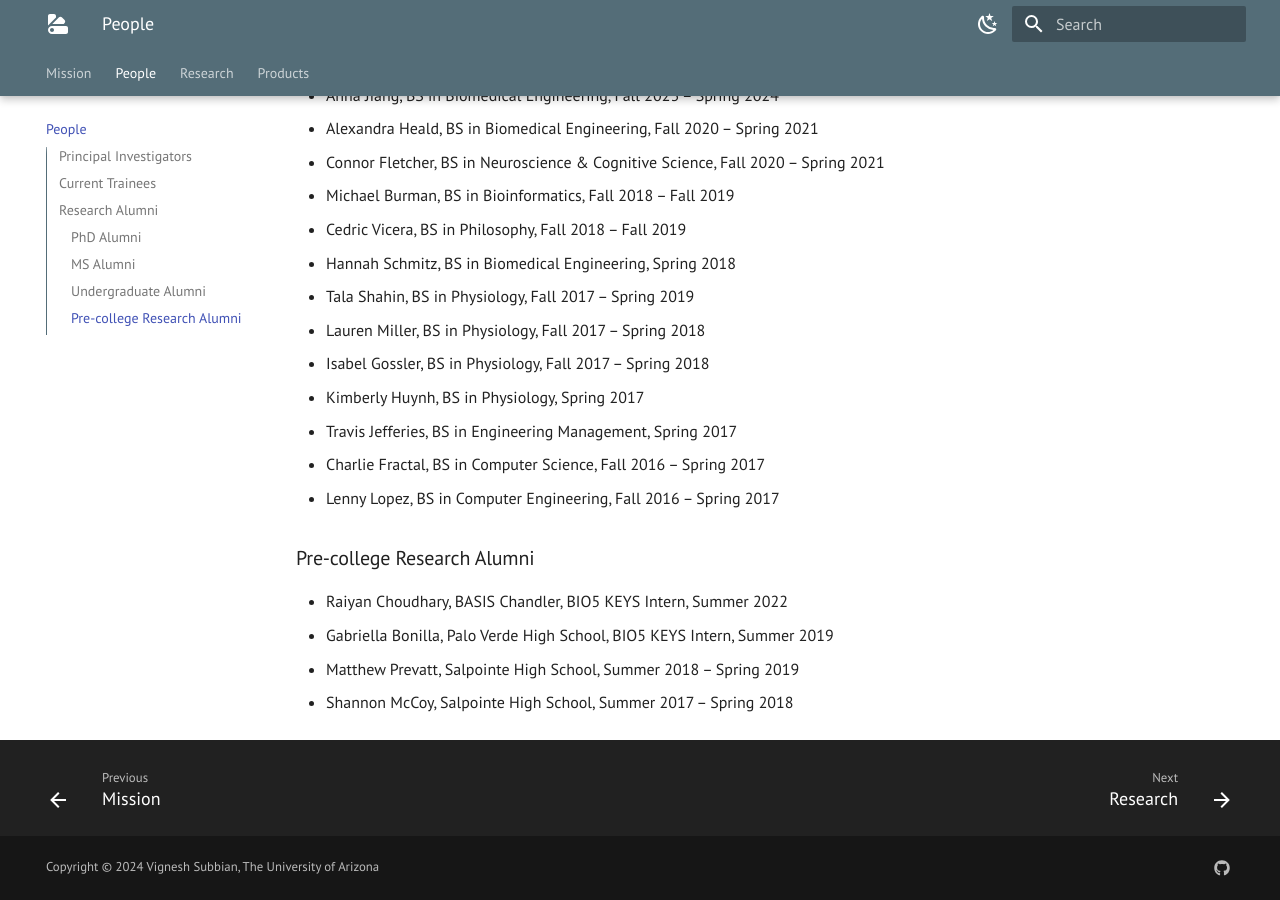
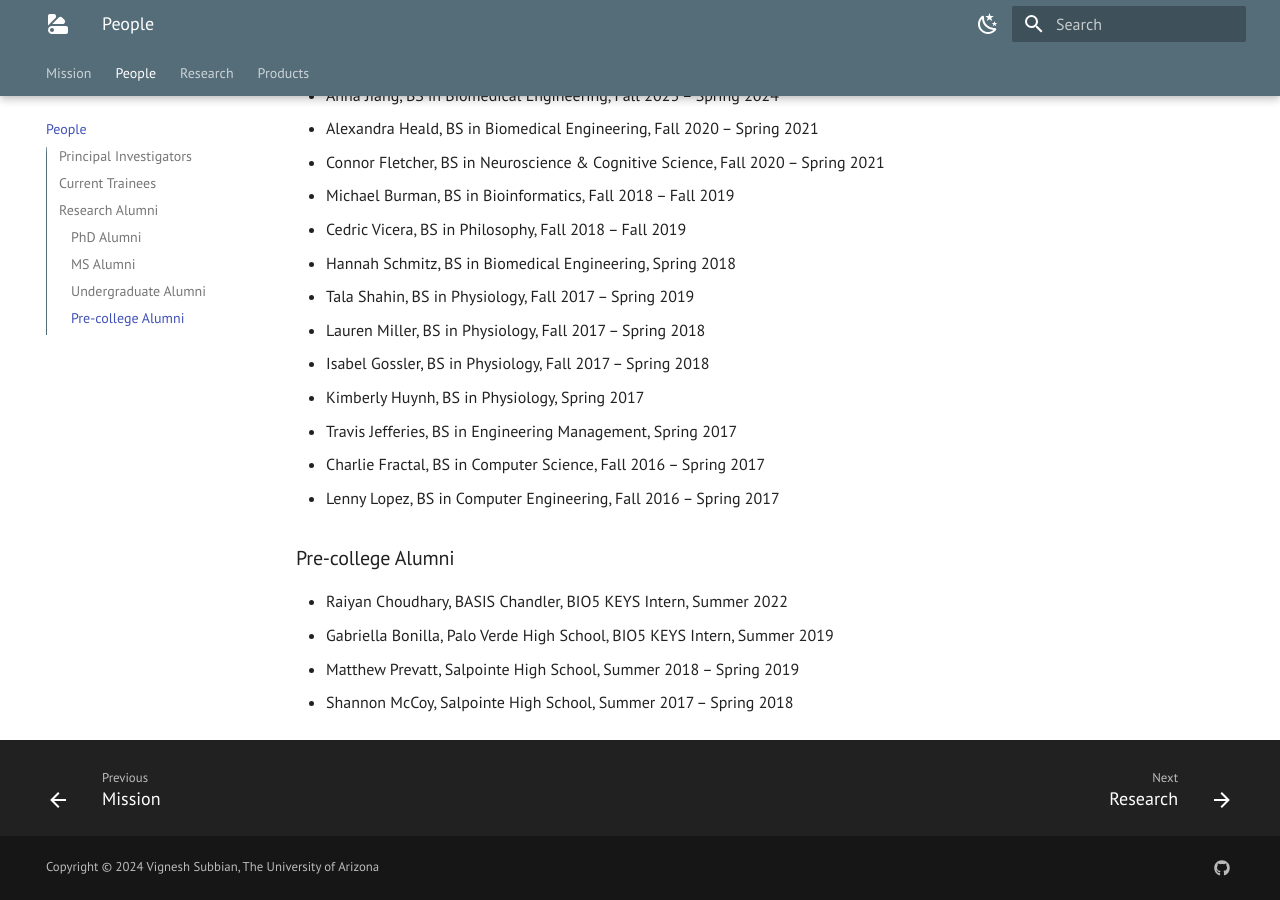
Before and after one commit to healthseil/healthseil.github.io, an MkDocs documentation site: the page built from docs/people.md, in a window 1280 px wide and 900 px high, scrolled down 2024 px. Built offline with MkDocs 1.6.1 and Material for MkDocs 9.7.7, drawn with Linux system fonts in a browser that asks for light colours.

Commit message:
Updated file structure

```diff
--- a/docs/people.md
+++ b/docs/people.md
@@ -86,7 +86,7 @@ College of Medicine - Tucson, The University of Arizona
 * Charlie Fractal, BS in Computer Science, Fall 2016 – Spring 2017
 * Lenny Lopez, BS in Computer Engineering, Fall 2016 – Spring 2017
 
-### Pre-college Research Alumni
+### Pre-college Alumni
 
 * Raiyan Choudhary, BASIS Chandler, BIO5 KEYS Intern, Summer 2022
 * Gabriella Bonilla, Palo Verde High School, BIO5 KEYS Intern, Summer 2019
```
Also changed, not shown: 3 other files.
